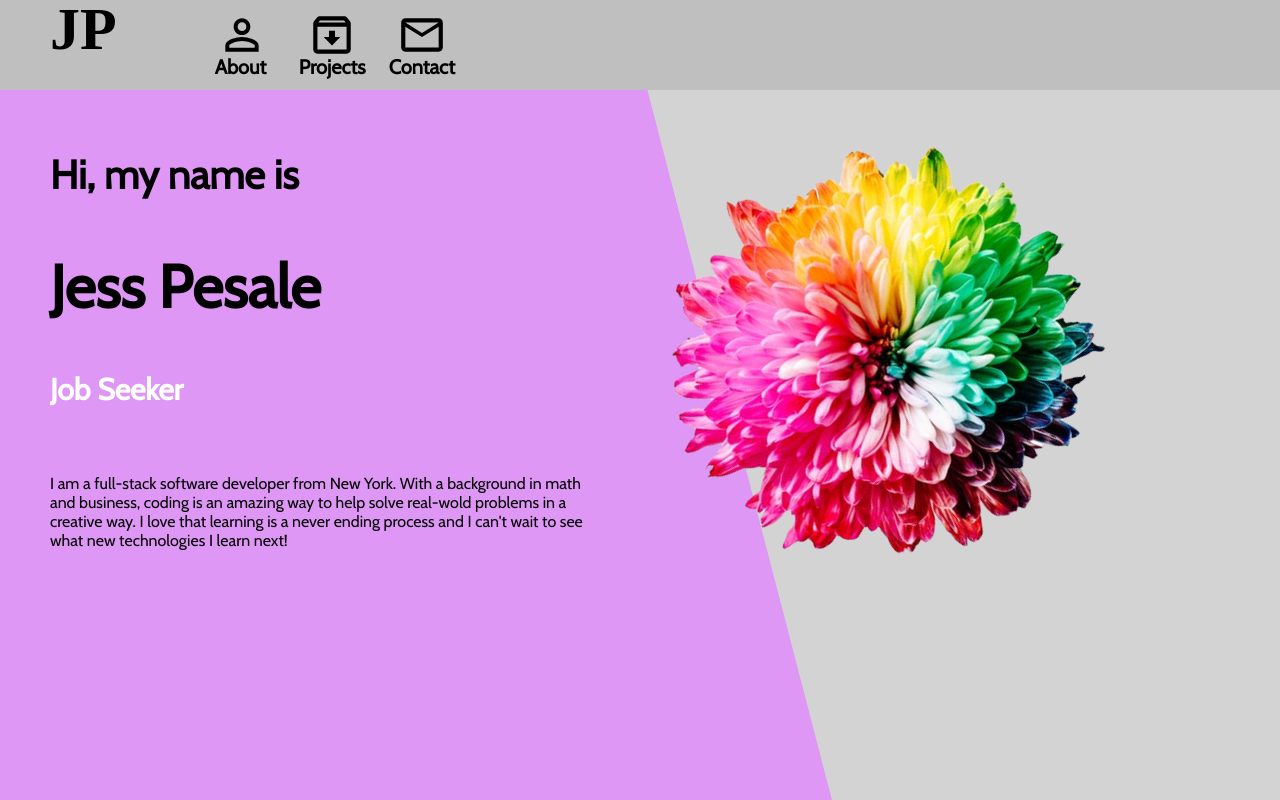
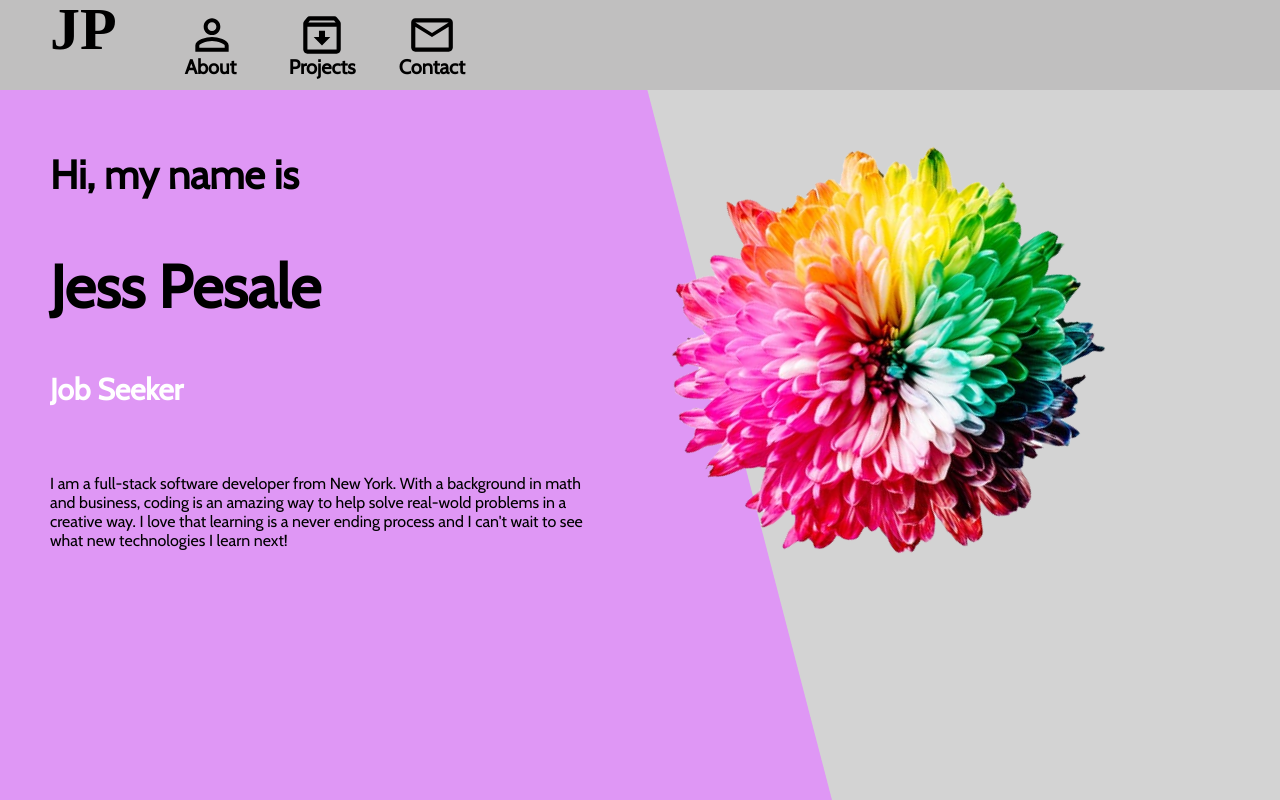
Before and after one commit to jesspesale/portfolio-site, a React (Create React App) app: page / in a window 1280 px wide. Shown: the top 800 px of the page. Built offline with nearby package versions, Linux system fonts and the light colour scheme.

Commit message:
fixed sizing and margins/padding for icons and logo in navbar

```diff
--- a/src/components/Navbar/Navbar.css
+++ b/src/components/Navbar/Navbar.css
@@ -25,7 +25,7 @@
     margin-top: -15px;
     margin-left: 20px;
     color: black;
-    margin-right: 100px;
+    margin-right: 70px;
 }
 
 .logo:hover{
@@ -50,7 +50,7 @@
 }
 
 .icon{
-    margin-right: 20px;
+    margin-right: 30px;
     align-items: center;
     color: black;
     text-decoration: none;
```
